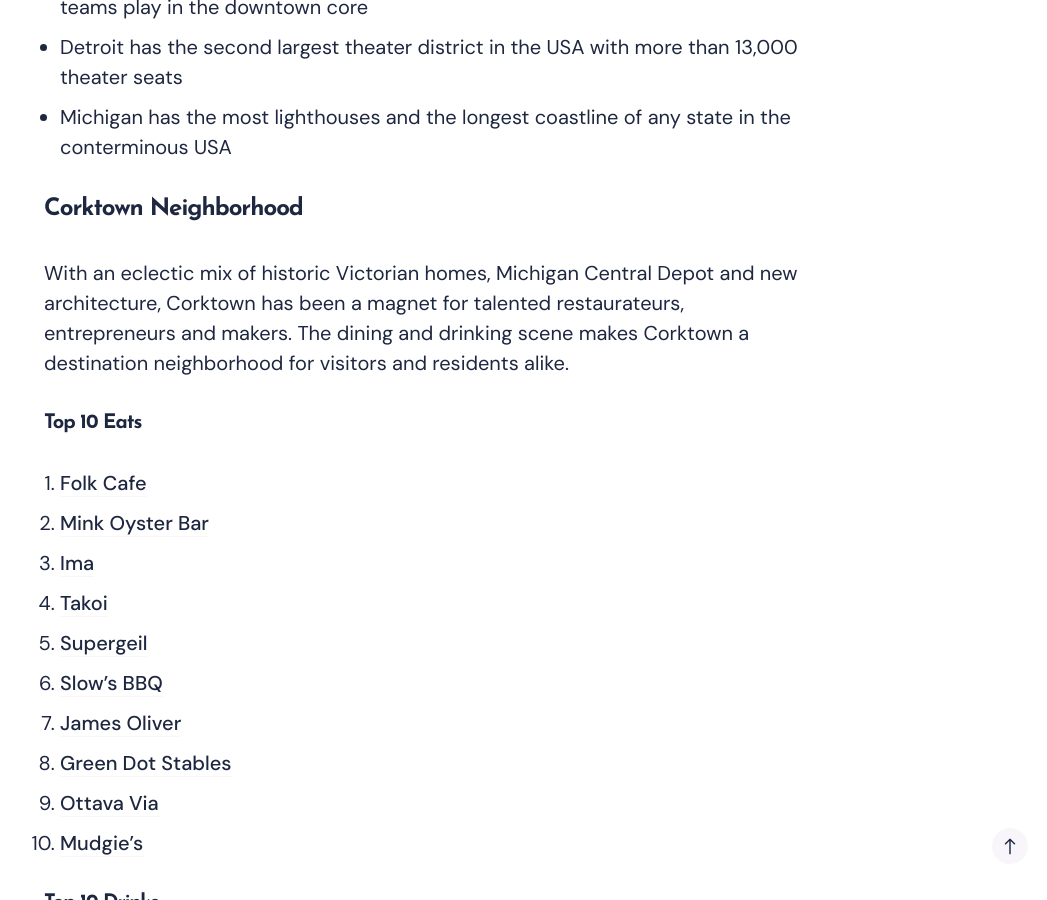
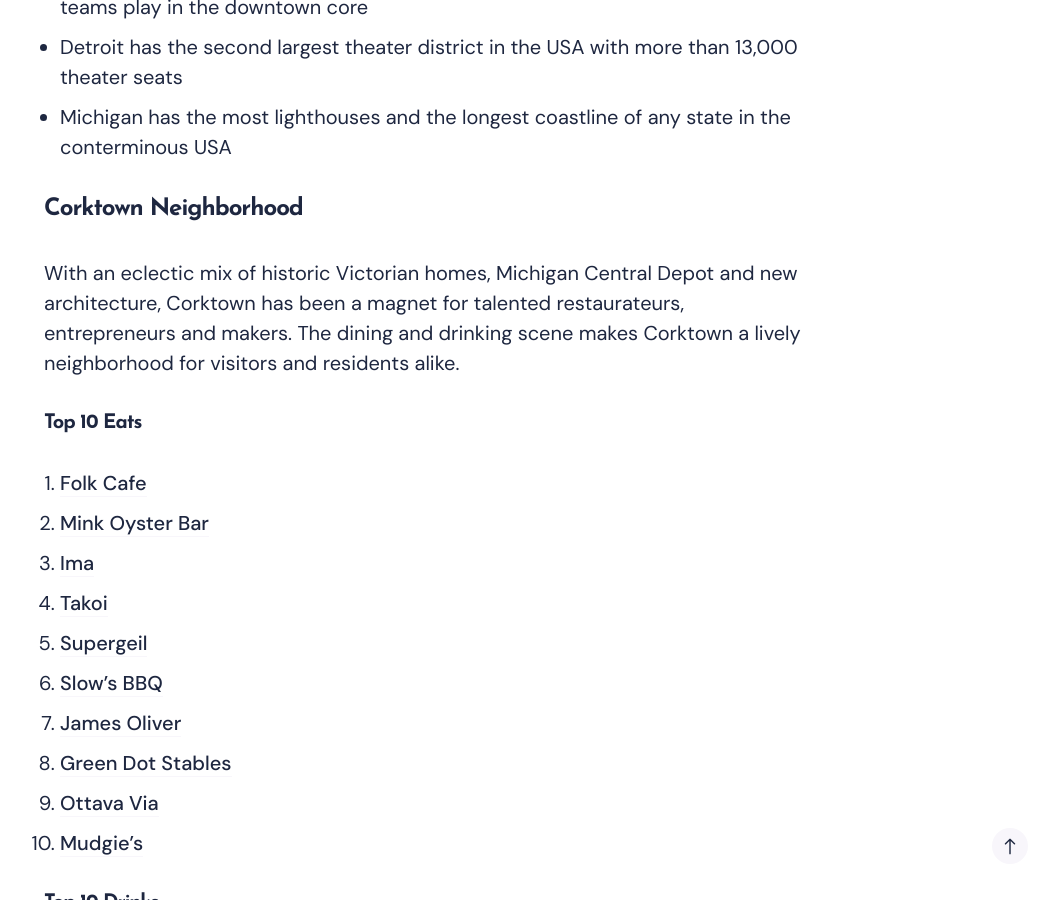
Before and after one commit to balletrealestate/balletrealestate.github.io, a Jekyll site: the page built from _posts/2022-01-07-1451-bagley.markdown, in a window 1280 px wide and 900 px high, scrolled down 10648 px. Shown: the whole window, without its empty margins (216-1263 px from the left). Built offline with Jekyll 4.4.1, drawn with Linux system fonts in a browser that asks for light colours; nearby versions of some CDN libraries.

```diff
--- a/_posts/2022-01-07-1451-bagley.markdown
+++ b/_posts/2022-01-07-1451-bagley.markdown
@@ -186,7 +186,7 @@
 
 ### Corktown Neighborhood
 
-With an eclectic mix of historic Victorian homes, Michigan Central Depot and new architecture, Corktown has been a magnet for talented restaurateurs, entrepreneurs and makers. The dining and drinking scene makes Corktown a destination neighborhood for visitors and residents alike.
+With an eclectic mix of historic Victorian homes, Michigan Central Depot and new architecture, Corktown has been a magnet for talented restaurateurs, entrepreneurs and makers. The dining and drinking scene makes Corktown a lively neighborhood for visitors and residents alike.
 
 #### Top 10 Eats
 1. [Folk Cafe](https://www.folkdetroit.com/)
```
Also changed, not shown: images/detroit-freeway-map.png, images/detroit-map.png.
